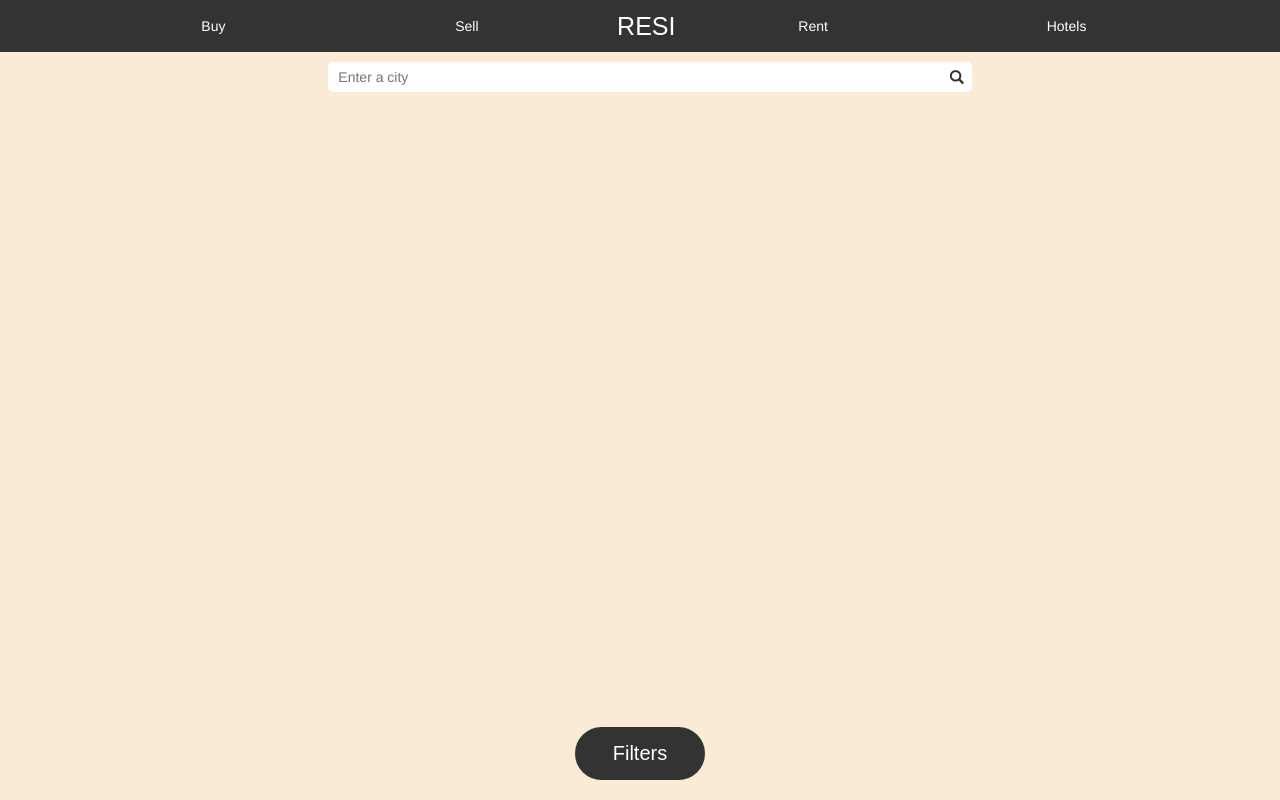
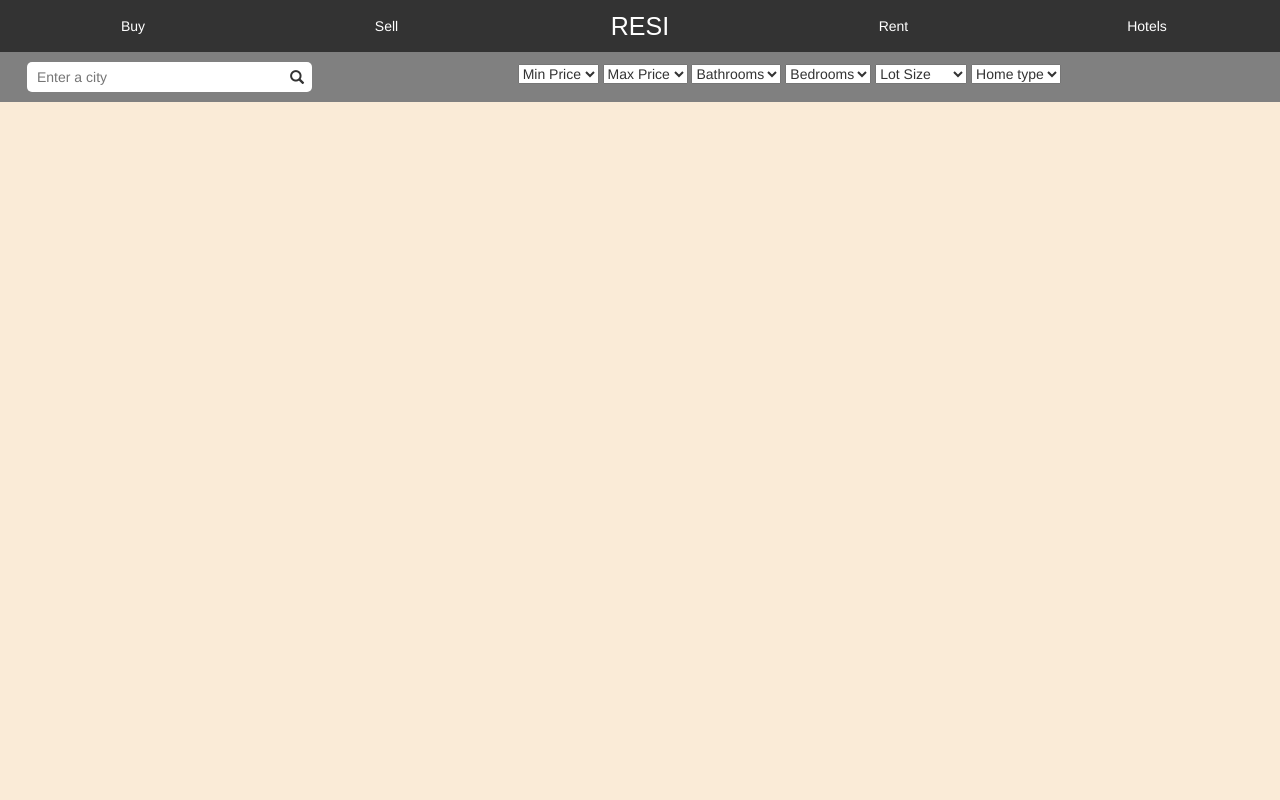
Before and after one commit to 25michaelthomas/realestate_site, a plain HTML site: page app/app.html in a window 1280 px wide. Drawn offline with nearby package versions, Linux system fonts and the light colour scheme.

Commit message:
added filter bar

```diff
--- a/app/app.html
+++ b/app/app.html
@@ -46,6 +46,64 @@
     <div>
       <span class="glyphicon glyphicon-search"></span>
     </div>
+    <form id="other-filters">
+      <select name="Min Price">
+              <option>Min Price</option>
+              <option>$500+</option>
+              <option>$750+</option>
+              <option>$1000+</option>
+              <option>$1,250+</option>
+              <option>$1,500+</option>
+              <option>$1,500+</option>
+              <option>$1,750+</option>
+              <option>$2,000+</option>
+              <option>$2,500+</option>
+            </select>
+      <select name="Max Price">
+              <option>Max Price</option>
+              <option>$500+</option>
+              <option>$750+</option>
+              <option>$1000+</option>
+              <option>$1,250+</option>
+              <option>$1,500+</option>
+              <option>$1,500+</option>
+              <option>$1,750+</option>
+              <option>$2,000+</option>
+              <option>$2,500+</option>
+            </select>
+      <select name="Bathrooms">
+              <option>Bathrooms</option>
+              <option>0+</option>
+              <option>1+</option>
+              <option>1.5+</option>
+              <option>2+</option>
+              <option>3+</option>
+            </select>
+      <select name="Bedrooms">
+              <option>Bedrooms</option>
+              <option>0+</option>
+              <option>1+</option>
+              <option>2+</option>
+              <option>3+</option>
+              <option>4+</option>
+            </select>
+      <select name="lot size">
+              <option>Lot Size</option>
+              <option>2,000+ sqft</option>
+              <option>3,000+ sqft</option>
+              <option>4,000+ sqft</option>
+              <option>5,000+ sqft</option>
+              <option>7,500+ sqft</option>
+            </select>
+      <select name="Home type">
+             <option>Home type</option>
+              <option>House</option>
+              <option>Apartment</option>
+            </select>
+      <!--
+            list of checkboxes with neighborhoods from the city they selected. use angular to generate it.
+            -->
+    </form>
   </div>
   <a id="filters" data-toggle="modal" data-target="#myModal">Filters</a>
   <div class="modal fade" id="myModal" tabindex="-1" role="dialog" aria-labelledby="my_modal_label">
@@ -56,7 +114,64 @@
           <h4 class="modal-title" id="my_modal_label">Filter search results</h4>
         </div>
         <div class="modal-body">
-          ...
+          <form>
+            <select name="Min Price">
+              <option>Min Price</option>
+              <option>$500+</option>
+              <option>$750+</option>
+              <option>$1000+</option>
+              <option>$1,250+</option>
+              <option>$1,500+</option>
+              <option>$1,500+</option>
+              <option>$1,750+</option>
+              <option>$2,000+</option>
+              <option>$2,500+</option>
+            </select>
+            <select name="Max Price">
+              <option>Max Price</option>
+              <option>$500+</option>
+              <option>$750+</option>
+              <option>$1000+</option>
+              <option>$1,250+</option>
+              <option>$1,500+</option>
+              <option>$1,500+</option>
+              <option>$1,750+</option>
+              <option>$2,000+</option>
+              <option>$2,500+</option>
+            </select>
+            <select name="Bathrooms">
+              <option>Bathrooms</option>
+              <option>0+</option>
+              <option>1+</option>
+              <option>1.5+</option>
+              <option>2+</option>
+              <option>3+</option>
+            </select>
+            <select name="Bedrooms">
+              <option>Bedrooms</option>
+              <option>0+</option>
+              <option>1+</option>
+              <option>2+</option>
+              <option>3+</option>
+              <option>4+</option>
+            </select>
+            <select name="lot size">
+              <option>Lot Size</option>
+              <option>2,000+ sqft</option>
+              <option>3,000+ sqft</option>
+              <option>4,000+ sqft</option>
+              <option>5,000+ sqft</option>
+              <option>7,500+ sqft</option>
+            </select>
+            <select name="Home type">
+             <option>Home type</option>
+              <option>House</option>
+              <option>Apartment</option>
+            </select>
+            <!--
+            list of checkboxes with neighborhoods from the city they selected. use angular to generate it.
+            -->
+          </form>
         </div>
         <div class="modal-footer">
           <button type="button" class="btn btn-default" data-dismiss="modal">Close</button>
--- a/app/sass/screen.scss
+++ b/app/sass/screen.scss
@@ -120,52 +120,21 @@ nav {
   }
 }
 
+#filters {
+  display: none;
+}
+
+form {
+  width: 100%;
+  padding: 12px;
+  height: auto;
+}
+
 input[type="text"] {
   height: 30px;
   border-radius: 5px 0px 0px 5px;
   border: none;
   padding-left: 10px;
-}
-
-@media (max-width:655px) {
-  #menu {
-    display: none;
-    position: absolute;
-    width: 100%;
-    top: 49px;
-    z-index: 1;
-    width: 100%;
-  }
-  .my_navbar:not(#logo) {
-    display: none;
-  }
-  #nav-button {
-    display: block;
-    &:hover {
-      cursor: pointer;
-    }
-  }
-  nav:not(#footer) {
-    position: fixed;
-    top: 0;
-    width: 100%;
-  }
-  .bg {
-    margin-top: 52px;
-  }
-}
-
-#logo {
-  width: 50px;
-  margin-left: 10px;
-  a {
-    &:hover {
-      background-color: #333333;
-    }
-  }
-}
-
-input[type="text"] {
   width: 80%;
   margin: 10px 10px 0px 0px;
   margin-right: -2px;
@@ -198,6 +167,44 @@ input[type="text"] {
   }
 }
 
+@media (max-width:755px) {
+  #other-filters {
+    display: none;
+  }
+  #menu {
+    display: none;
+    position: absolute;
+    width: 100%;
+    top: 49px;
+    z-index: 1;
+    width: 100%;
+  }
+  .my_navbar:not(#logo) {
+    display: none;
+  }
+  #nav-button {
+    display: block;
+    &:hover {
+      cursor: pointer;
+    }
+  }
+  nav:not(#footer) {
+    position: fixed;
+    top: 0;
+    width: 100%;
+  }
+  .bg {
+    margin-top: 52px;
+  }
+  #logo {
+    width: 50px;
+    margin-left: 10px;
+    a {
+      &:hover {
+        background-color: #333333;
+      }
+    }
+  }
   #filters,
   #filters:hover {
     text-align: center;
@@ -213,14 +220,48 @@ input[type="text"] {
     color: white;
     border-radius: 29px;
     font: 400 20px sans-serif;
+    display: block;
+  }
 }
 
-@media (min-width:656px) {
+@media (min-width:756px) {
   #menu {
     display: none !important;
   }
   nav {
     text-align: center;
+  }
+  #logo {
+    width: 15%;
+    a {
+      &:hover {
+        background-color: gray;
+      }
+    }
+  }
+  #filters {
+    display: none;
+  }
+  #search {
+    background-color: gray;
+    text-align: center;
+    width: 100%;
+    margin: 0px;
+    input[type="text"] {
+      display: inline-block;
+      width: 20%;
+      margin: 10px;
+      margin-right: -2px;
+      height: 30px;
+      border-radius: 5px 0px 0px 5px;
+      border: none;
+      padding-left: 10px;
+    }
+  }
+  #other-filters {
+    vertical-align: top;
+    display: inline-block;
+    width: 74%;
   }
 }
 
```
Also changed, not shown: app/stylesheets/screen.css. Lines whose indentation alone changed are shown as unchanged.
